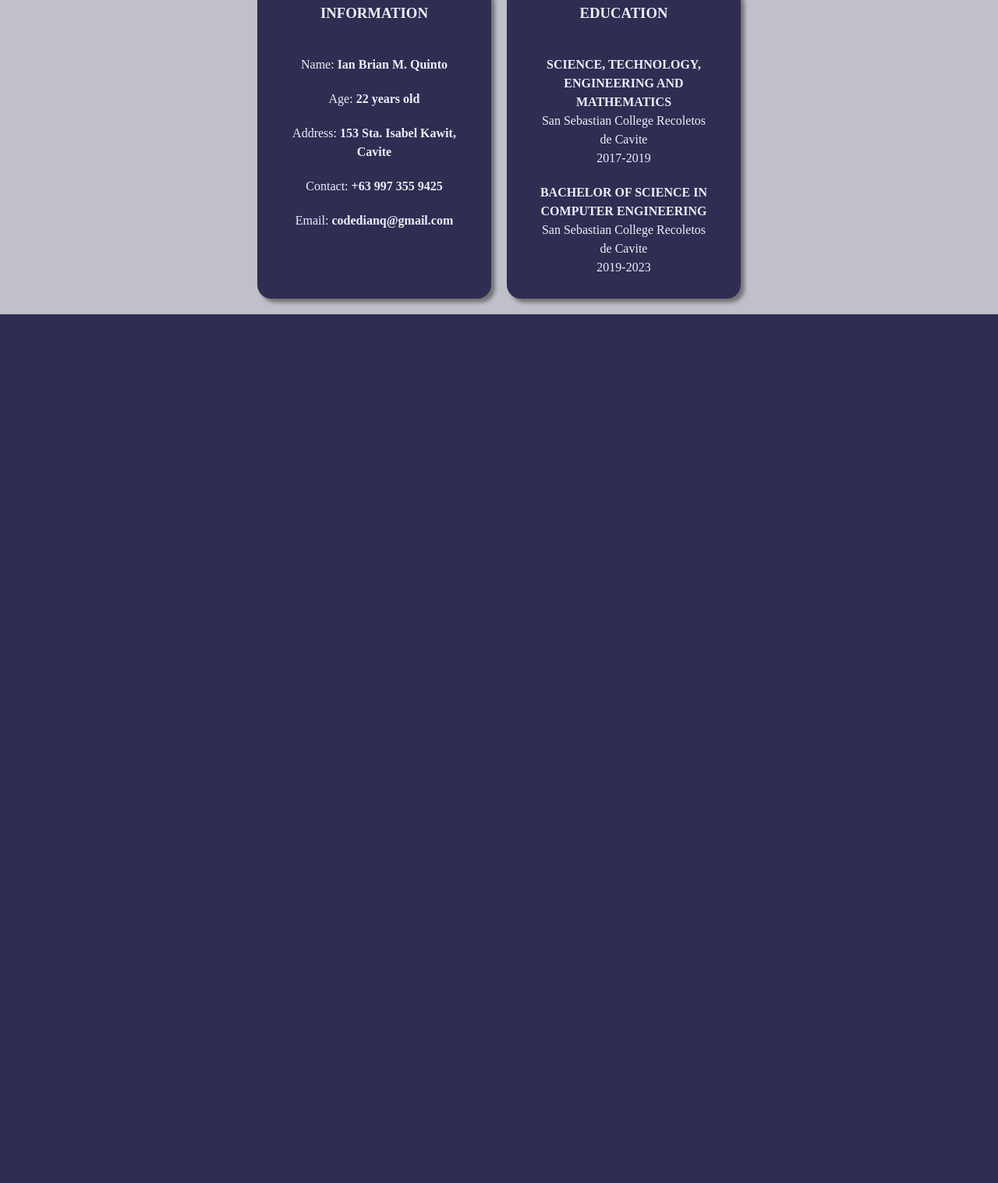
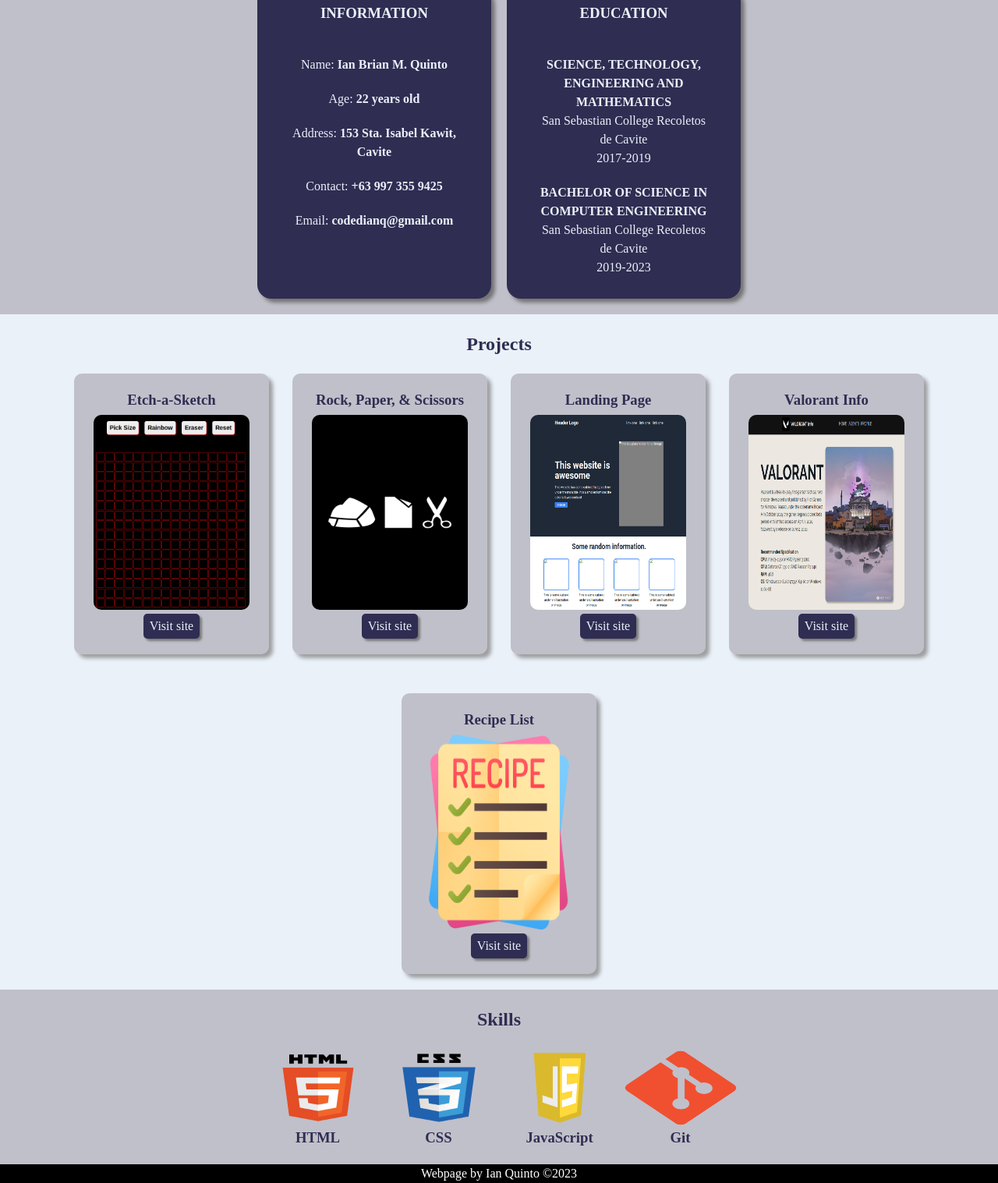
Before and after one commit to codedianq/my-portfolio, a plain HTML site: page index.html in a window 1280 px wide. Shown: the part 541-2058 px from the top of the page at 78% size. Before the commit the page ends 944 px from the top, so only its background shows below. Drawn offline with Linux system fonts and the light colour scheme.

Commit message:
Add projects and skills section.
Projects section lists the projects that I have created.
Skills section lists the skills the I learned.

```diff
--- a/index.html
+++ b/index.html
@@ -13,8 +13,8 @@
             <h1><a href="#introduction">My Portfolio</a></h1>
             <ul>
                 <li><a href="#about-me">About</a></li>
-                <li><a href="">Projects</a></li>
-                <li><a href="">Skills</a></li>
+                <li><a href="#projects">Projects</a></li>
+                <li><a href="#skills">Skills</a></li>
             </ul>
         </div>
     </div>
@@ -66,5 +66,71 @@
             </div>
         </div>
     </div>
+    <!-- projects section -->
+    <div id="projects">
+        <h2>Projects</h2>
+        <div class="container">
+            <div class="project-card">
+                <h3>Etch-a-Sketch</h3>
+                <img class="project-thumbnail" src="./imgs/etch.png" alt="">
+                <a href="https://codedianq.github.io/etch-a-sketch/" target="_blank">Visit site</a>
+            </div>
+
+            <div class="project-card">
+                <h3>Rock, Paper, & Scissors</h3>
+                <img class="project-thumbnail" src="./imgs/rps.png" alt="">
+                <a href="https://codedianq.github.io/rock-paper-scissors/" target="_blank">Visit site</a>
+            </div>
+
+            <div class="project-card">
+                <h3>Landing Page</h3>
+                <img class="project-thumbnail" src="./imgs/lp.png" alt="">
+                <a href="https://codedianq.github.io/landing-page/" target="_blank">Visit site</a>
+            </div>
+
+            <div class="project-card">
+                <h3>Valorant Info</h3>
+                <img class="project-thumbnail" src="./imgs/val.png" alt="">
+                <a href="https://codedianq.github.io/valo-info/" target="_blank">Visit site</a>
+            </div>
+
+            <div class="project-card">
+                <h3>Recipe List</h3>
+                <img class="project-thumbnail" src="./imgs/recipe.png" alt="">
+                <a href="https://codedianq.github.io/odin-recipes/" target="_blank">Visit site</a>
+            </div>
+        </div>
+    </div>
+    <!-- skills section -->
+    <div id="skills">
+        <h2>Skills</h2>
+        <div class="container">
+            <div class="skill-container">
+                <img class="skill-thubmnail" src="./imgs/html.png" alt="">
+                <h3>HTML</h3>
+            </div>
+
+            <div class="skill-container">
+                <img class="skill-thubmnail" src="./imgs/css3.png" alt="">
+                <h3>CSS</h3>
+            </div>
+
+            <div class="skill-container">
+                    <img class="skill-thubmnail" src="./imgs/js.png" alt="">
+                    <h3>JavaScript</h3>
+            </div>
+
+            <div class="skill-container">
+                <img class="skill-thubmnail" src="./imgs/git.png" alt="">
+                <h3>Git</h3>
+            </div>
+        </div>
+    </div>
+    <!-- footer section -->
+    <div id="footer">
+        <div class="container">
+            <p>Webpage by Ian Quinto ©2023</p>
+        </div>
+    </div>
 </body>
 </html>
--- a/style.css
+++ b/style.css
@@ -19,6 +19,8 @@ body {
 #header {
     background-color: #2f2d52;
     padding: 5px 0;
+    position: sticky;
+    top: 0px;
 }
 
 #header .container {
@@ -46,7 +48,7 @@ body {
     color: #c0c0ca;
 }
 
-/* style for introduction */
+/* style for introduction section */
 #introduction {
     background-color: #eaf1f9;
     height: 400px;
@@ -81,7 +83,7 @@ body {
     border: 5px solid #85bd76;
 }
 
-/* style for about me */
+/* style for about-me section */
 #about-me {
     background-color: #c0c0ca;
     text-align: center;
@@ -117,3 +119,87 @@ body {
     color: #eaf1f9;
     box-shadow: 5px 5px 5px #747476;
 }
+
+/* style for projects section */
+#projects {
+    background-color: #eaf1f9;
+    color: 2f2d52;
+    text-align: center;
+    padding: 20px;
+}
+
+#projects .container{
+    display: flex;
+    align-items: center;
+    justify-content: center;
+    flex-wrap: wrap;
+    gap: 30px;
+}
+
+#projects img {
+    width: 200px;
+    height: 250px;
+    border-radius: 10px;
+}
+
+#projects .project-card {
+    display: flex;
+    flex-direction: column;
+    align-items: center;
+    gap: 5px;
+    justify-content: flex-start;
+    background-color: #c0c0ca;
+    padding: 20px;
+    max-width: 250px;
+    border-radius: 10px;
+    box-shadow: 5px 5px 5px #9d9ea0;
+    margin-top: 20px;
+    flex: auto;
+}
+
+#projects a{
+    text-decoration: none;
+    background-color: #2f2d52;
+    color: #eaf1f9;
+    padding: 4px 8px;
+    border-radius: 5px;
+    box-shadow: 3px 3px 3px #79797d;
+}
+
+#projects a:hover {
+    background-color: #141329;
+}
+
+/* style for skills section*/
+#skills {
+    background-color: #c0c0ca;
+    text-align: center;
+    padding: 20px;
+}
+
+#skills img {
+    width: 150px;
+    height: 100px;
+}
+
+#skills .container {
+    display: flex;
+    align-items: center;
+    justify-content: center;
+    gap: 5px;
+}
+
+#skills .skill-container {
+    margin-top: 20px;
+    display: flex;
+    flex-direction: column;
+    align-items: center;
+    justify-content: center;
+}
+
+/* style for footer section */
+#footer {
+    background-color: black;
+    color: white;
+    text-align: center;
+}
```
Also changed, not shown: imgs/css.png (added), imgs/css3.png (added), imgs/etch.png (added), imgs/git.png (added), imgs/html.png (added), imgs/js.png (added), imgs/lp.png (added), imgs/recipe.png (added), imgs/rps.png (added), imgs/val.png (added).
